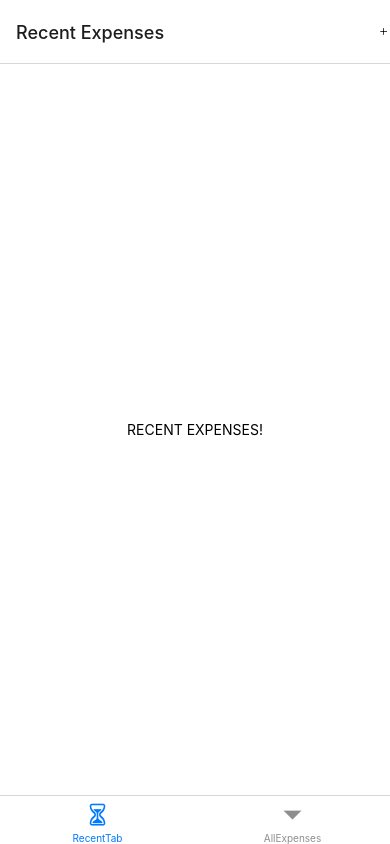
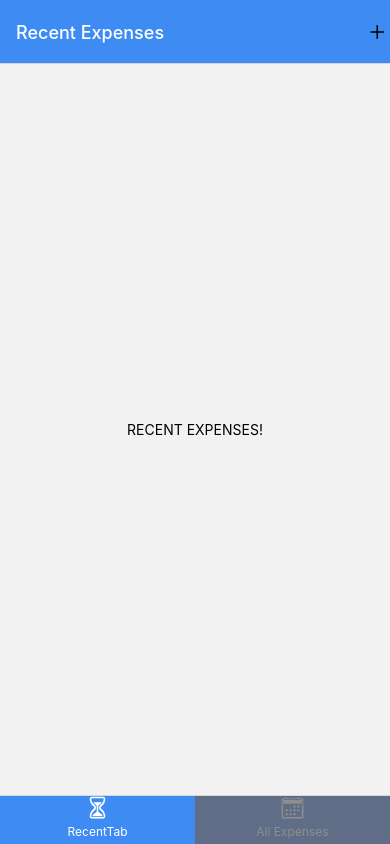
Before and after one commit to OmarChaar/ReactNative-ExpensesApp, a React Native app: screen /Recent in a window 390 px wide. Built offline with nearby package versions, Linux system fonts and the light colour scheme.

Commit message:
added constants

```diff
--- a/App.js
+++ b/App.js
@@ -1,3 +1,4 @@
+import { StatusBar } from 'expo-status-bar';
 import { NavigationContainer } from '@react-navigation/native';
 import { createNativeStackNavigator } from '@react-navigation/native-stack';
 import { createBottomTabNavigator } from '@react-navigation/bottom-tabs';
@@ -6,6 +7,7 @@ import { Ionicons } from '@expo/vector-icons';
 import RecentExpenses from './screens/bottom-bar/RecentExpenses';
 import AllExpenses from './screens/bottom-bar/AllExpenses';
 import EditExpenses from './screens/stack/EditExpenses';
+import Colors from './contants/styles';
 
 
 const BottomTab = createBottomTabNavigator();
@@ -13,12 +15,19 @@ const Stack = createNativeStackNavigator();
 
  function RecentExpensesStackNavigator() {
   return (
-    <Stack.Navigator>
+    <Stack.Navigator
+      screenOptions={{
+        headerStyle: {backgroundColor: Colors.primary500},
+        headerBackTitle: '',
+        headerTintColor: Colors.white,
+      }}
+    >
       <Stack.Screen
         name='Recent'
         component={RecentExpenses}
         options={{
           title: 'Recent Expenses',
+          headerTitleAlign: 'left',
         }}
       />
       <Stack.Screen
@@ -32,8 +41,20 @@ const Stack = createNativeStackNavigator();
 
 export default function App() {
   return (
+    <>
+      <StatusBar style='dark'></StatusBar>
+
       <NavigationContainer>
-      <BottomTab.Navigator>
+        <BottomTab.Navigator
+          screenOptions={{
+            tabBarActiveBackgroundColor: Colors.primary500,
+            tabBarActiveTintColor: Colors.white,
+            tabBarInactiveBackgroundColor: Colors.secondary500,
+            headerStyle: {backgroundColor: Colors.primary500},
+            headerTintColor: Colors.white,
+            tabBarLabelStyle: {fontSize: 12, paddingVertical: 5}
+          }}
+        >
           <BottomTab.Screen
             name="RecentTab"
             component={RecentExpensesStackNavigator}
@@ -45,9 +66,14 @@ export default function App() {
           <BottomTab.Screen
             name="AllExpenses"
             component={AllExpenses}
-
+            options={{
+              title: "All Expenses",
+              headerTitleAlign: 'center',
+              tabBarIcon: ({size, color}) => <Ionicons name="calendar-outline" size={size} color={color} />
+            }}
           />
         </BottomTab.Navigator>
       </NavigationContainer>
+    </>
   );
 }
--- /dev/null
+++ b/components/ui/IconButton.js
@@ -0,0 +1,14 @@
+import { StyleSheet, Text, View, TouchableOpacity } from 'react-native';
+
+import { Ionicons } from '@expo/vector-icons';
+
+
+function IconButton({color, size, onPress}) {
+    return (
+        <TouchableOpacity onPress={onPress}>
+            <Ionicons name="add" size={size} color={color} />
+        </TouchableOpacity>
+    )
+}
+
+export default IconButton;
--- /dev/null
+++ b/contants/styles.js
@@ -0,0 +1,8 @@
+const Colors = {
+    primary500: '#3e8cf3',
+    secondary500: '#5f6e86',
+    accent500: '#ddb245',
+    white: '#fff'
+}
+
+export default Colors;
--- a/screens/bottom-bar/AllExpenses.js
+++ b/screens/bottom-bar/AllExpenses.js
@@ -1,16 +1,7 @@
 
 import { StyleSheet, Text, View } from 'react-native';
-import { useLayoutEffect } from 'react'
-import { Ionicons } from '@expo/vector-icons';
 
 function AllExpenses({navigation}) {
-
-    useLayoutEffect(() => {
-        navigation.setOptions({
-            title: 'All Expenses',
-            tabBarIcon: ({size, color}) => <Ionicons name="calendar-outline" size={size} color={color} />
-        })
-    }, [navigation]);
 
     return (
         <View style={styles.container}>
@@ -24,7 +15,6 @@ export default AllExpenses;
 const styles = StyleSheet.create({
     container: {
       flex: 1,
-      backgroundColor: '#fff',
       alignItems: 'center',
       justifyContent: 'center',
     },
--- a/screens/bottom-bar/RecentExpenses.js
+++ b/screens/bottom-bar/RecentExpenses.js
@@ -1,18 +1,26 @@
 
 import { StyleSheet, Text, View } from 'react-native';
 import { useLayoutEffect } from 'react'
-import { Ionicons } from '@expo/vector-icons';
+import IconButton from '../../components/ui/IconButton';
 
 
 function RecentExpenses({navigation}) {
 
+    function addExpensesNavigation() {
+        navigation.navigate("Edit");
+    }
+
     useLayoutEffect(() => {
         navigation.setOptions({
             title: 'Recent Expenses',
-            headerRight: ({color, size}) => <Ionicons name="add" size={size} color={color} />
+            headerRight: (color) => {
+                return (
+                    <IconButton size={24} color={color} onPress={addExpensesNavigation}/>
+                )
+            }
 
         })
-    }, [navigation]);
+    }, [navigation, addExpensesNavigation]);
 
     return (
         <View style={styles.container}>
@@ -26,7 +34,6 @@ export default RecentExpenses;
 const styles = StyleSheet.create({
     container: {
       flex: 1,
-      backgroundColor: '#fff',
       alignItems: 'center',
       justifyContent: 'center',
     },
--- a/screens/stack/EditExpenses.js
+++ b/screens/stack/EditExpenses.js
@@ -7,6 +7,7 @@ function EditExpenses({navigation}) {
     useLayoutEffect(() => {
         navigation.setOptions({
             title: 'Edit Expenses',
+            headerTitleAlign: 'center',
         })
     }, [navigation]);
 
@@ -22,7 +23,6 @@ export default EditExpenses;
 const styles = StyleSheet.create({
     container: {
       flex: 1,
-      backgroundColor: '#fff',
       alignItems: 'center',
       justifyContent: 'center',
     },
```
Lines whose indentation alone changed are shown as unchanged.
